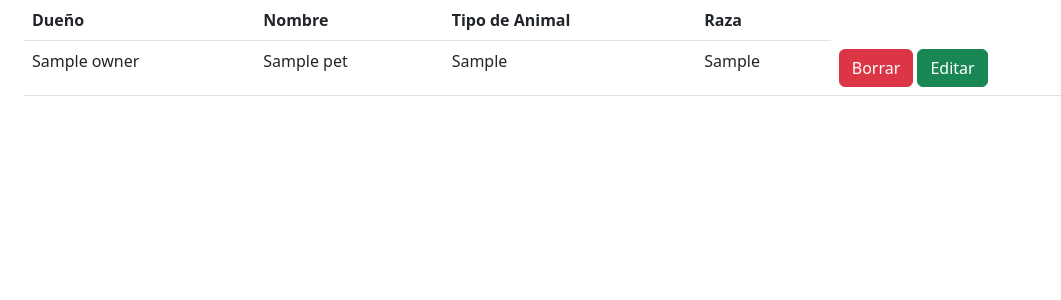
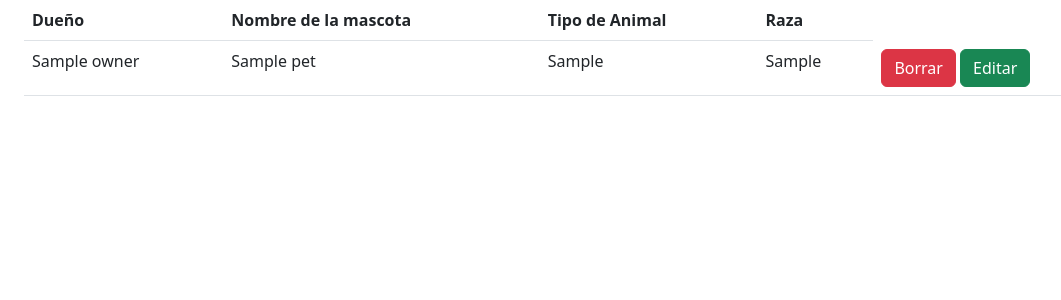
Before and after one commit to perseoq/veterinaria_canseco, a Flask app: page /ver_mascota in a window 1280 px wide. Shown: the part 56-356 px from the top of the page, without its empty margins (58-1119 px from the left). Run offline with Flask 2, Linux system fonts and the light colour scheme; a user stored in the database is signed in; tables that the repository leaves empty hold one stand-in row (values such as "Sample post").

Commit message:
un largo código de borrar

```diff
--- a/backend/views.py
+++ b/backend/views.py
@@ -95,3 +95,12 @@ def inserta_pet():
 def view_pet():
     ver_mascota = db.session.query(Owner, Pet).select_from(Owner).join(Pet).all()
     return render_template('vet/pet/view_pet.html', datos = ver_mascota)
+
+
+@vet.route('/mascota/borrar/<string:id>')
+@login_required
+def delete_pet(id):
+    borrar_mascota = Pet.query.get(id)
+    db.session.delete(borrar_mascota)
+    db.session.commit()
+    return redirect(url_for('vet.view_pet'))
--- a/templates/vet/pet/view_pet.html
+++ b/templates/vet/pet/view_pet.html
@@ -9,9 +9,10 @@
     <thead>
         <tr>
             <th>Dueño</th>
-            <th>Nombre</th>
+            <th>Nombre de la mascota</th>
             <th>Tipo de Animal</th>
             <th>Raza</th>
+
 
         </tr>
     </thead>
@@ -24,7 +25,7 @@
             <td>{{ pet.animal }}</td>
             <td>{{ pet.raza }}</td>
             <td>
-                <a href="#"><button type="submit" class="btn btn-danger">Borrar</button></a>
+                <a href="{{ url_for('vet.delete_pet', id=pet.id) }}"><button type="submit" class="btn btn-danger">Borrar</button></a>
                 <a href="#"><button type="submit" class="btn btn-success">Editar</button></a>
             </td>
         </tr>
```
